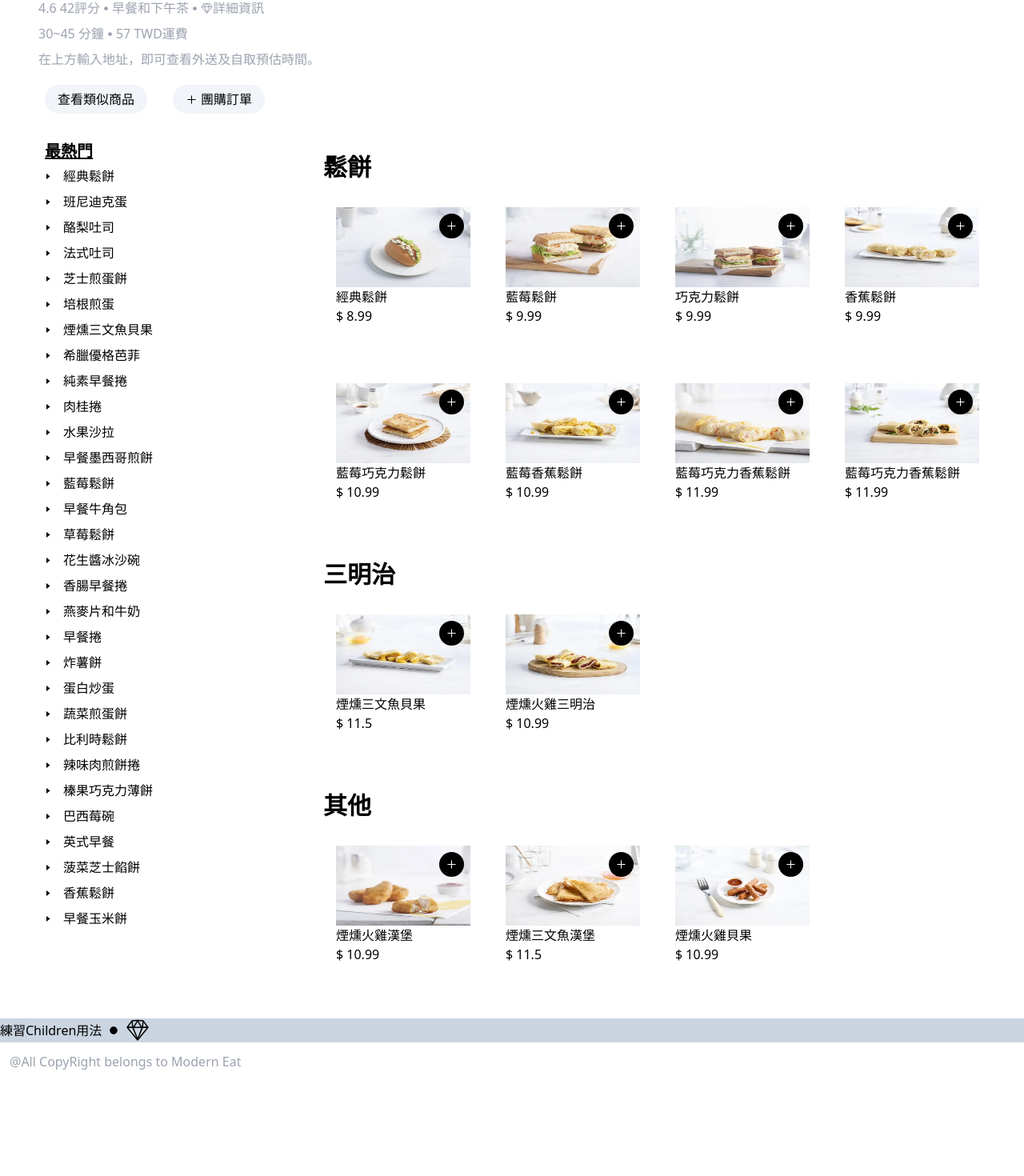
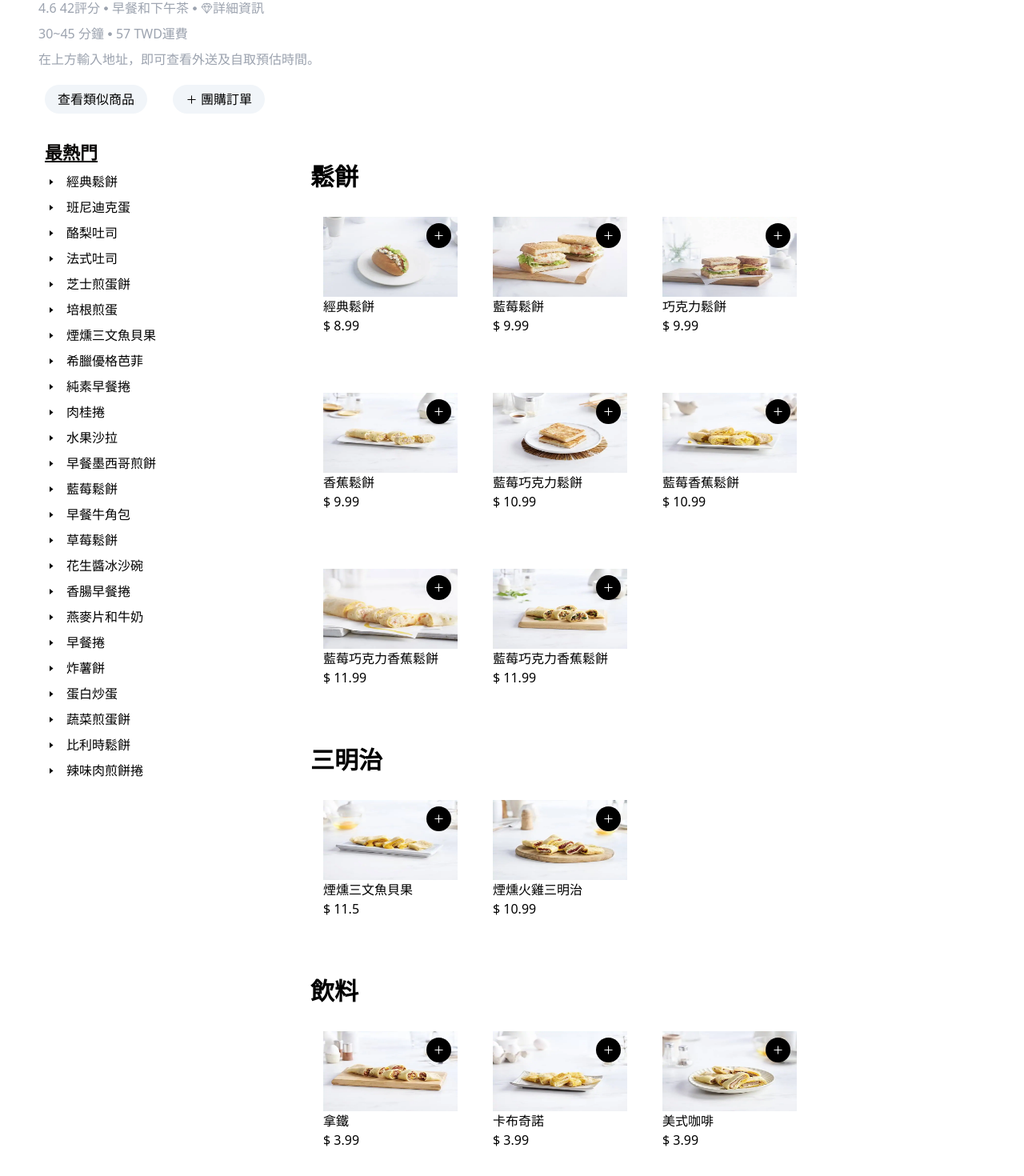
Before and after one commit to zoro0611/202309-ReactJS-SideProject_1, a Next.js app: page / in a window 1280 px wide. Shown: the part 454-1924 px from the top of the page at 80% size. Before the commit the page ends 1805 px from the top, so only its background shows below. Built offline with nearby package versions, Linux system fonts and the light colour scheme.

Commit message:
make side menu bar sticky

```diff
--- a/src/components/BestSales.js
+++ b/src/components/BestSales.js
@@ -3,10 +3,11 @@ import breakfastItems from "@/datas/breakfastItems";
 
 const BestSales = () => {
     return (
-        <div className="w-[30%] px-8 pt-3 ml-2">
-            <h3 className="text-[20px] font-bold relative left-4  underline">最熱門</h3>
+        <div className="max-h-screen overflow-auto scrollbar-hide">
+            <div className="pb-20">
+                <div className="mb-1 underline font-bold text-stone-950 text-[22px]">最熱門</div>
 
-            <ul className="ml-3">
+                <ul className="">
                 {
                     breakfastItems.map((item, index) => {
                         return (
@@ -18,6 +19,7 @@ const BestSales = () => {
                     })
                 }
                 </ul>
+            </div>
 
         </div>
     )
--- a/src/components/MainShop.js
+++ b/src/components/MainShop.js
@@ -2,9 +2,16 @@ import BestSales from "./BestSales";
 import Menu from "./Menu";
 const MainShop = () => {
     return (
-        <div className="flex w-full mt-5">
-            <BestSales/>
-            <Menu/>
+        // <div className="flex w-full mt-5 relative">
+        <div className="flex items-start relative min-h-screen px-14 pt-8">
+
+            <div className="w-[320px] pr-5 sticky top-0 left-0">
+                <BestSales/>
+            </div>
+
+            <div className="flex-1">
+                <Menu/>
+            </div>
         </div>
     )
 }
--- a/src/datas/AllMenuItems.js
+++ b/src/datas/AllMenuItems.js
@@ -60,6 +60,26 @@ const AllItems = [
         ]
     },
     {
+        "CategoryName": "飲料",
+        "Data": [
+            {
+                image: "items/9.webp",
+                title: "拿鐵",
+                price: 3.99,
+            },
+            {
+                image: "items/10.webp",
+                title: "卡布奇諾",
+                price: 3.99,
+            },
+            {
+                image: "items/12.webp",
+                title: "美式咖啡",
+                price: 3.99,
+            },
+        ]
+    },
+    {
         "CategoryName": "其他",
         "Data": [
             {
--- a/src/datas/breakfastItems.js
+++ b/src/datas/breakfastItems.js
@@ -29,5 +29,10 @@ const breakfastItems = [
     "菠菜芝士餡餅",
     "香蕉鬆餅",
     "早餐玉米餅",
+    "燕麥片和酸奶",
+    "燕麥片和水果",
+    "燕麥片和果醬",
+    "燕麥片和果醬",
+    "燕麥片和果醬",
 ];
 export default breakfastItems;
--- a/src/pages/index.js
+++ b/src/pages/index.js
@@ -18,7 +18,7 @@ const Home = ()=>{
       <FunctionButtonList/>
       <MainShop/>
 
-      <TryChildren/>
+      {/* <TryChildren/> */}
 
       <Footer/>
     </div>
```
Lines whose indentation alone changed are shown as unchanged.
